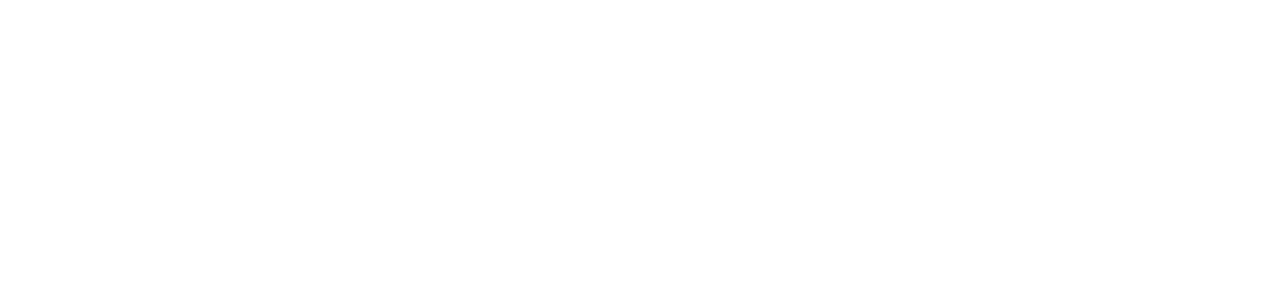
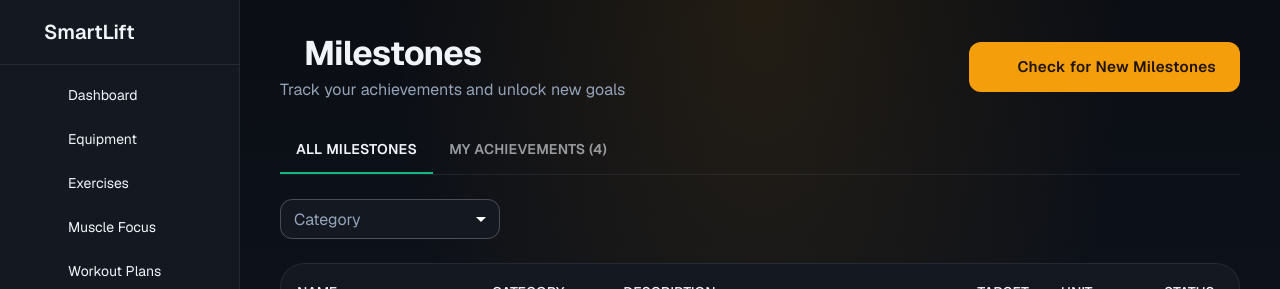
Before and after one commit to HeisenbergI8/smartlift, a Next.js app: page /milestones in a window 1280 px wide. Before the commit this address had no page. Shown: the top 289 px of the page. Built offline with nearby package versions, Linux system fonts and the light colour scheme; some icons are missing.

Commit message:
feat(milestones): add app route page

```diff
--- /dev/null
+++ b/src/app/(protected)/milestones/page.tsx
@@ -0,0 +1,5 @@
+import MilestonesPage from "@/views/milestones/pages/MilestonesPage";
+
+export default function Page() {
+  return <MilestonesPage />;
+}
```
